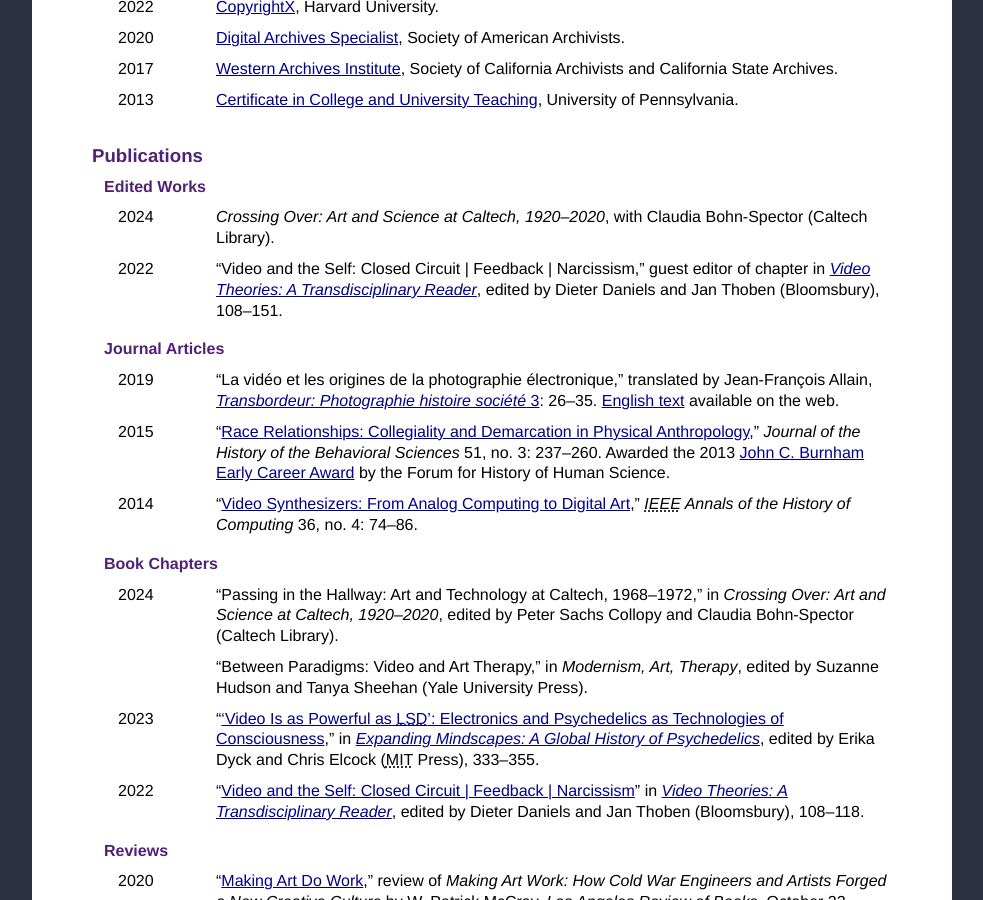
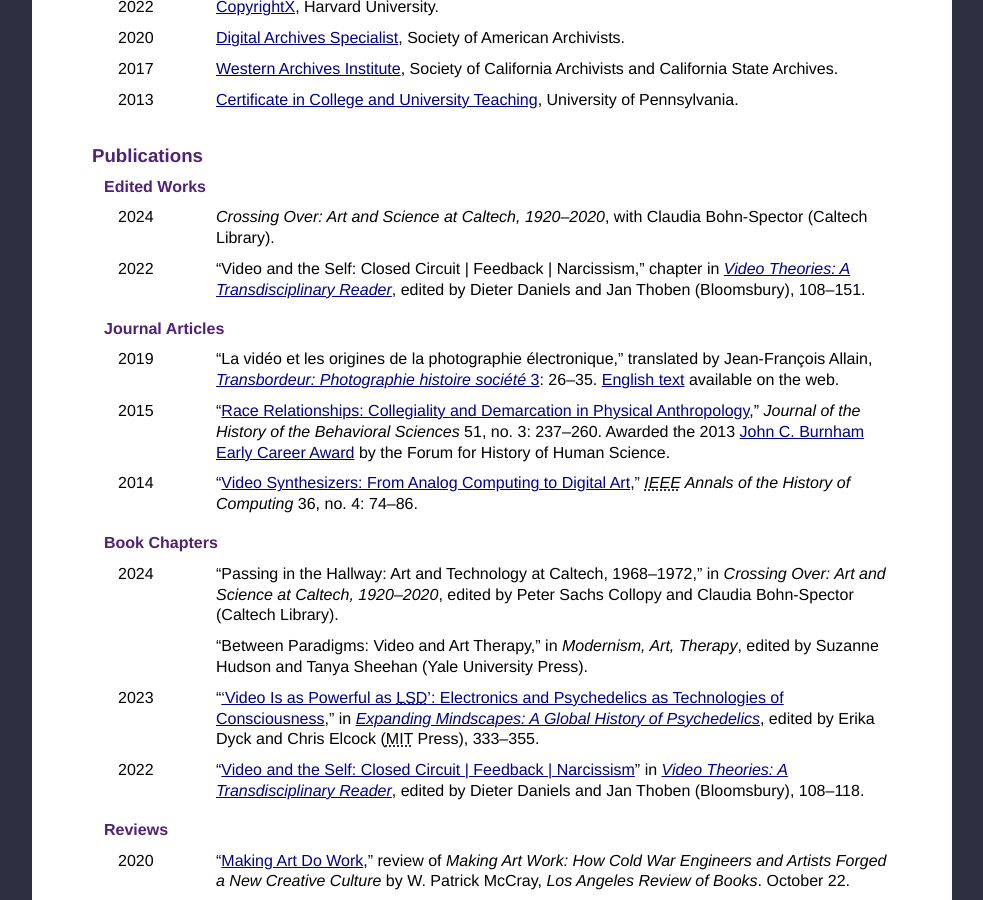
Before and after one commit to collopy/collopy.github.io, a Jekyll site: the page built from cv.html, in a window 1280 px wide and 900 px high, scrolled down 479 px. Shown: the whole window, without its empty margins (148-1131 px from the left). Built offline with Jekyll 4.4.1, drawn with Linux system fonts in a browser that asks for light colours.

Commit message:
Removed “guest editor”

```diff
--- a/cv.html
+++ b/cv.html
@@ -528,7 +528,7 @@
 						2022
 					</td>
 					<td>
-						“Video and the Self: Closed Circuit | Feedback | Narcissism,” guest editor of chapter in <cite><a href="https://www.bloomsbury.com/us/video-theories-9781501354083/">Video Theories: A Transdisciplinary Reader</a></cite>, edited by Dieter Daniels and Jan Thoben (Bloomsbury), 108–151.
+						“Video and the Self: Closed Circuit | Feedback | Narcissism,” chapter in <cite><a href="https://www.bloomsbury.com/us/video-theories-9781501354083/">Video Theories: A Transdisciplinary Reader</a></cite>, edited by Dieter Daniels and Jan Thoben (Bloomsbury), 108–151.
 					</td>
 				</tr>
 			</table>
```
